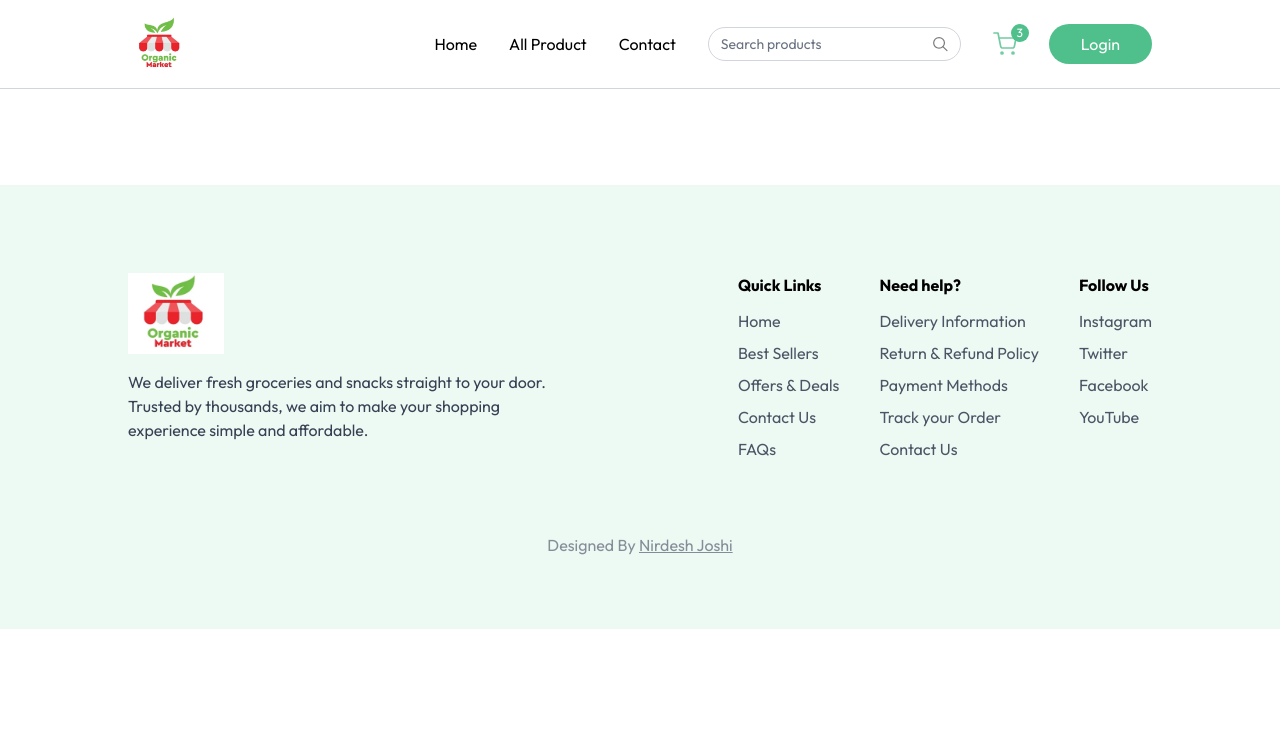
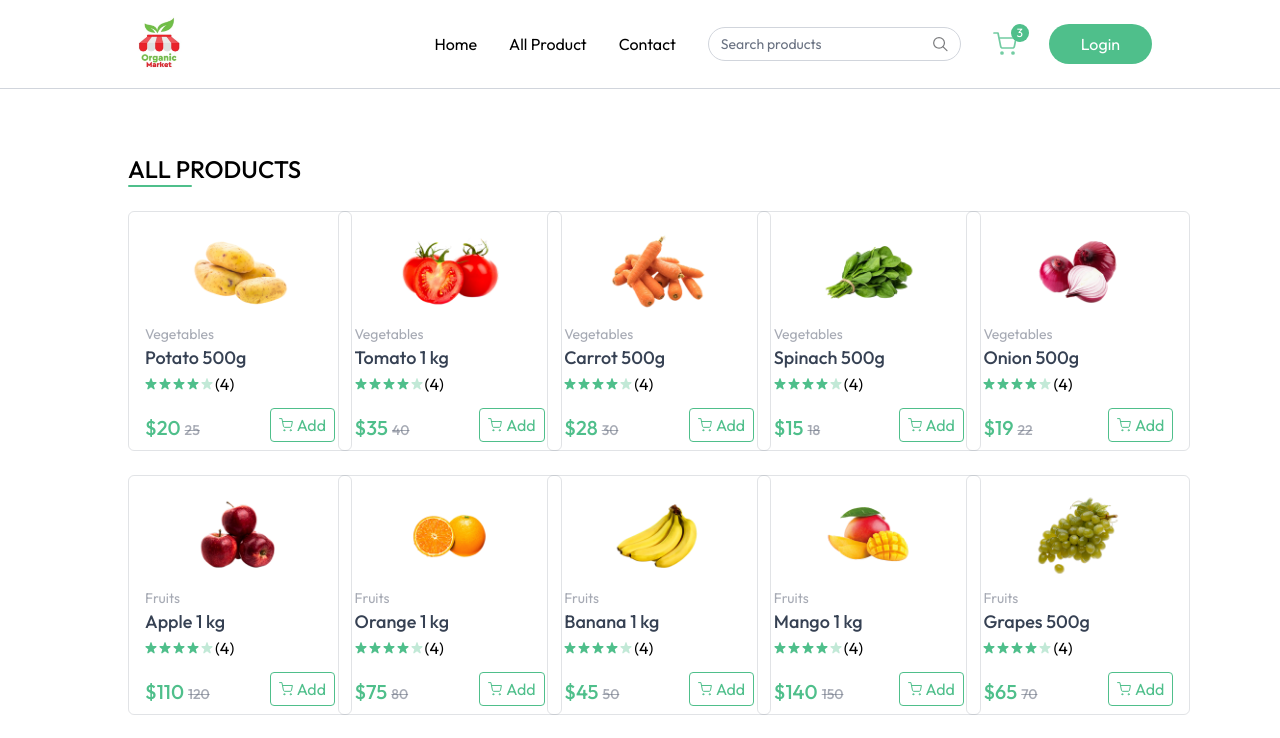
Before and after one commit to JoshiNirdesh/ecommerce-website, a React (Vite) app: page /products in a window 1280 px wide. Shown: the top 738 px of the page. Built offline with nearby package versions, Linux system fonts and the light colour scheme.

Commit message:
product search and category

```diff
--- a/src/App.jsx
+++ b/src/App.jsx
@@ -7,6 +7,8 @@
 import Footer from './components/Footer'
 import { useAppContext } from './context/AppContext'
 import Login from './components/Login'
+import AllProducts from './pages/AllProducts'
+import ProductCategory from './pages/ProductCategory'
 
 
 const App = () => {
@@ -20,6 +22,10 @@
       <div className='px-6 md:px-16 lg:px-24 xl:px-32'>
         <Routes>
           <Route path="/" element={<Home />} />
+        <Route path="products" element={<AllProducts/>} />
+        <Route path="products/:category" element={<ProductCategory/>} />
+
+
         </Routes>
       </div>
        <Footer/>
--- a/src/components/Navbar.jsx
+++ b/src/components/Navbar.jsx
@@ -1,17 +1,22 @@
-import React from 'react'
+import React, { useEffect } from 'react'
 import { NavLink } from 'react-router-dom'
 import { assets } from '../assets/greencart_assets/assets'
 import { useAppContext } from '../context/AppContext'
 
 const Navbar = () => {
     const [open, setOpen] = React.useState(false)
-    const { user, setUser, setShowUserLogin, navigate } = useAppContext();
+    const { user, setUser, setShowUserLogin, navigate ,setSearchQuery,searchQuery} = useAppContext();
 
     const logout = () => {
         setUser(false),
             navigate("/")
     }
 
+        useEffect(()=>{
+            if(searchQuery.length>0){
+                navigate("/products")
+            }
+        },[searchQuery])
 
     return (
         <nav className="flex items-center justify-between px-6 md:px-16 lg:px-24 xl:px-32 py-4 border-b border-gray-300 bg-white relative transition-all">
@@ -26,7 +31,7 @@
                 <NavLink to='/'>Contact</NavLink>
 
                 <div className="hidden lg:flex items-center text-sm gap-2 border border-gray-300 px-3 rounded-full">
-                    <input className="py-1.5 w-full bg-transparent outline-none placeholder-gray-500" type="text" placeholder="Search products" />
+                    <input onChange={(e)=>setSearchQuery(e.target.value)}className="py-1.5 w-full bg-transparent outline-none placeholder-gray-500" type="text" placeholder="Search products" />
                     <img src={assets.search_icon} alt="" className='w-4 h-4' />
                 </div>
 
--- a/src/context/AppContext.jsx
+++ b/src/context/AppContext.jsx
@@ -12,6 +12,7 @@
     const [isSeller, setIsSeller] = useState(false)
     const [showUserLogin, setShowUserLogin] = useState(false)
     const [products ,setProducts]=useState([]);
+    const [searchQuery,setSearchQuery]=useState("");
 
     const [cartItems ,setCartItems]=useState({});
 
@@ -55,7 +56,7 @@
         toast.success("cart updated")
     }
 
-    const value = { navigate, user, setUser, isSeller, setIsSeller, showUserLogin, setShowUserLogin,products,addToCart,updateCartItem,removeFromCart,cartItems };
+    const value = { navigate, user, setUser, isSeller, setIsSeller, showUserLogin, setShowUserLogin,products,addToCart,updateCartItem,removeFromCart,cartItems,searchQuery,setSearchQuery };
     return (
 
         <AppContext.Provider value={value}>
--- /dev/null
+++ b/src/pages/AllProducts.jsx
@@ -0,0 +1,33 @@
+import React, { useEffect, useState } from 'react'
+import { useAppContext } from '../context/AppContext';
+import ProductCard from '../components/ProductCard';
+
+const AllProducts = () => {
+
+    const [filterProducts,setFilterProducts]=useState([]);
+    const {products,searchQuery}=useAppContext();
+
+    useEffect(()=>{
+        if(searchQuery.length>0){
+            setFilterProducts(products.filter(product=>product.name.toLowerCase().includes(searchQuery.toLowerCase())))
+        }
+        else{
+            setFilterProducts(products)
+        }
+    },[products,searchQuery])
+  return (
+    <div className='mt-16'>
+            <p className='text-2xl font-medium uppercase'>All Products</p>
+            <div className='bg-primary h-0.5 w-16 rounded-full'></div>
+
+                <div className='grid grid-cols-2 sm:grid-cols-3 md:grid-cols-4 lg:grid-cols-5 gap-3 md:gap-6 mt-6'>
+            {filterProducts.filter((products)=>products.inStock).map((products,index)=>(
+                <ProductCard key={index} product={products}/>
+            ))}
+            </div>
+
+    </div>
+  )
+}
+
+export default AllProducts
--- /dev/null
+++ b/src/pages/ProductCategory.jsx
@@ -0,0 +1,26 @@
+import React from 'react'
+import { useAppContext } from '../context/AppContext'
+import { useParams } from 'react-router-dom';
+import { categories } from '../assets/greencart_assets/assets';
+import ProductCard from '../components/ProductCard';
+
+const ProductCategory = () => {
+    const {products} = useAppContext();
+    const {category}=useParams();
+
+    const searchCategory = categories.find((item)=>item.path.toLowerCase()===category.toLowerCase())
+    const filteProducts = products.filter((products)=>products.category.toLowerCase()===category.toLowerCase())
+  return (
+    <div className='mt-16'>
+        {searchCategory && ( <div> <p className='text-2xl font-medium uppercase'>{searchCategory.text}</p>
+        <div className='bg-primary h-0.5 w-16'></div></div>)}
+
+       {filteProducts.length>0? (  <div className='grid grid-cols-2 sm:grid-cols-3 md:grid-cols-4 lg:grid-cols-5 gap-3 md:gap-6 mt-6'>{filteProducts.map((products,index)=>(
+        <ProductCard key={index} product={products}/>
+       ))}</div>):(<div><p>No Products Found</p></div>
+       )}
+    </div>
+  )
+}
+
+export default ProductCategory
```
